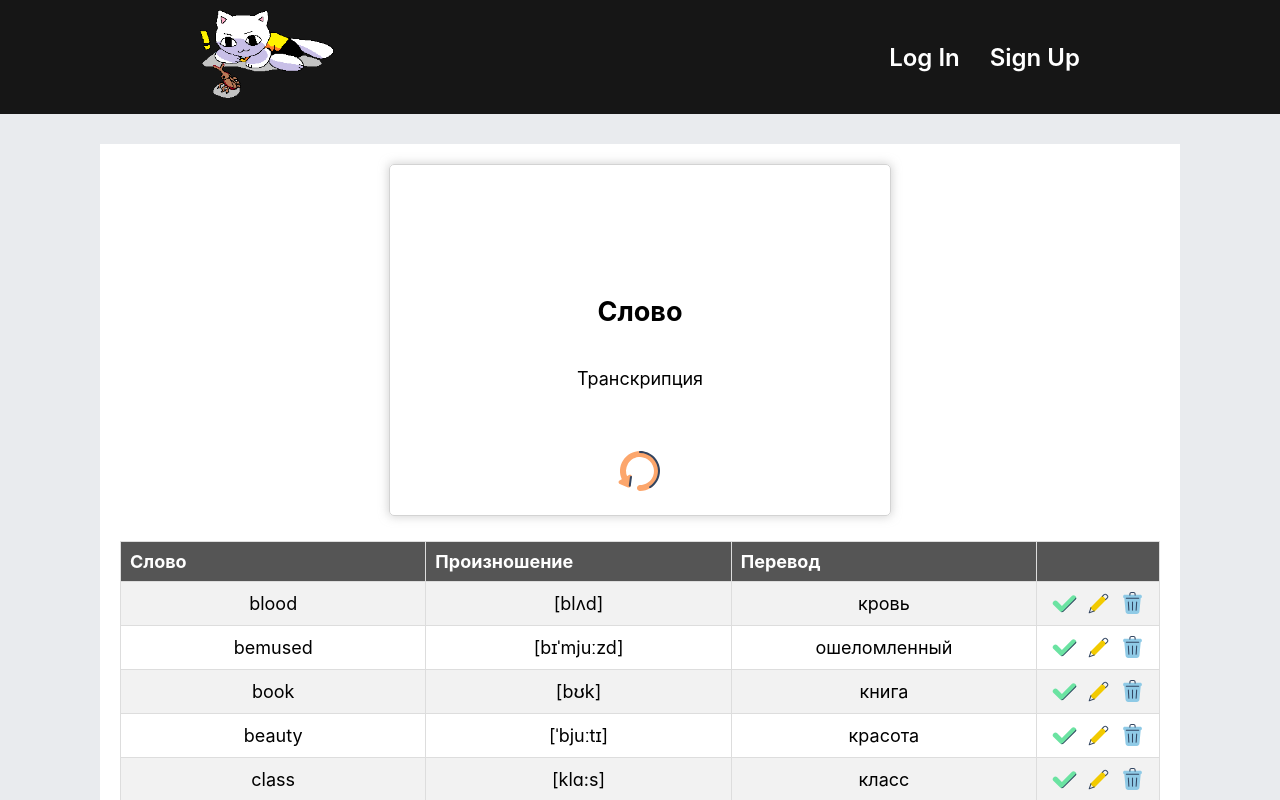
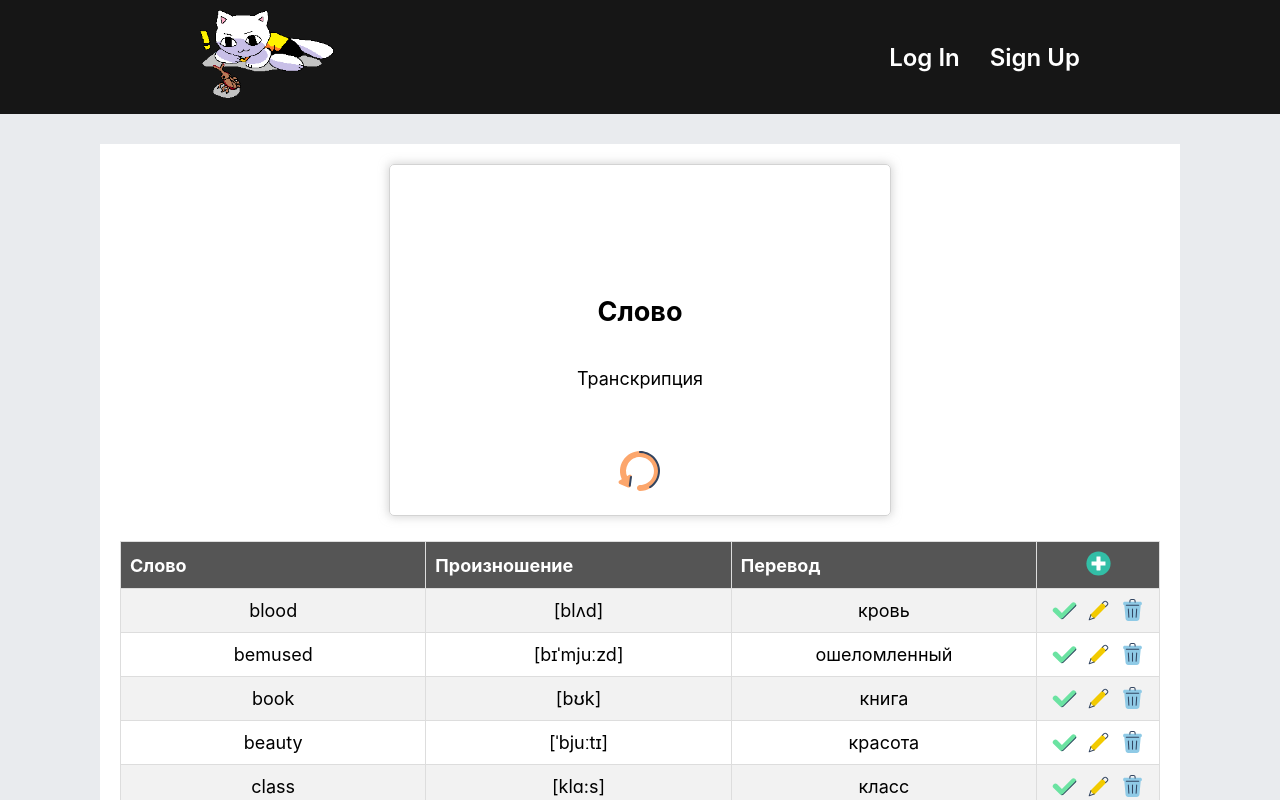
Before and after one commit to eyesmaybeyes/language-flashcards, a React (Create React App) app: page / in a window 1280 px wide. Shown: the top 800 px of the page. Built offline with nearby package versions, Linux system fonts and the light colour scheme.

Commit message:
added btn-add

```diff
--- a/src/components/Table/Table.jsx
+++ b/src/components/Table/Table.jsx
@@ -91,7 +91,6 @@ function Table() {
             return <td>{item[property]}</td>;
         }
     };
-
     return (
         <div className="table-wrapper">
             <table>
@@ -99,7 +98,9 @@ function Table() {
                     <th>Слово</th>
                     <th>Произношение</th>
                     <th>Перевод</th>
-                    <th></th>
+                    <th className="th__end">
+                        <button className="btn-add"></button>
+                    </th>
                 </tr>
                 {data.map((item, index) => (
                     <tr key={index}>
--- a/src/components/Table/Table.scss
+++ b/src/components/Table/Table.scss
@@ -29,12 +29,15 @@ input {
         text-align: left;
     }
 
+    .th__end {
+        text-align: center;
+    }
+
     tr:nth-child(even) {
         background-color: #f2f2f2;
     }
 
     td {
-
         text-align: center;
     }
 
@@ -50,7 +53,8 @@ input {
 .btn-delete,
 .btn-save,
 .btn-edit,
-.btn-cancel {
+.btn-cancel,
+.btn-add {
     background-image: url(../../images/icons8-delete.svg);
     width: 25px;
     height: 25px;
@@ -61,9 +65,14 @@ input {
 .btn-delete:hover,
 .btn-save:hover,
 .btn-edit:hover,
-.btn-cancel {
+.btn-cancel:hover,
+.btn-add:hover {
     cursor: pointer;
 
+}
+
+.btn-add {
+    background-image: url(../../images/icons8-add.svg);
 }
 
 .btn-save {
```
Also changed, not shown: src/images/icons8-add.svg (added).
